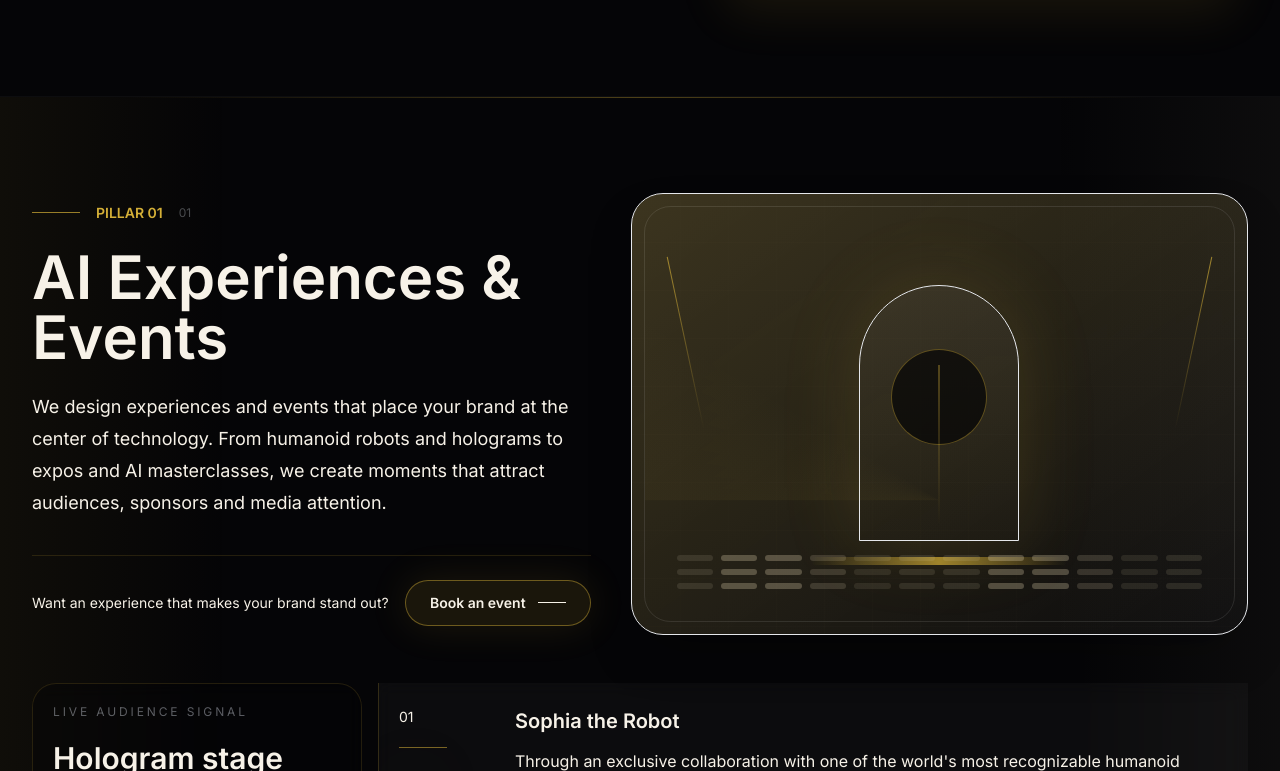
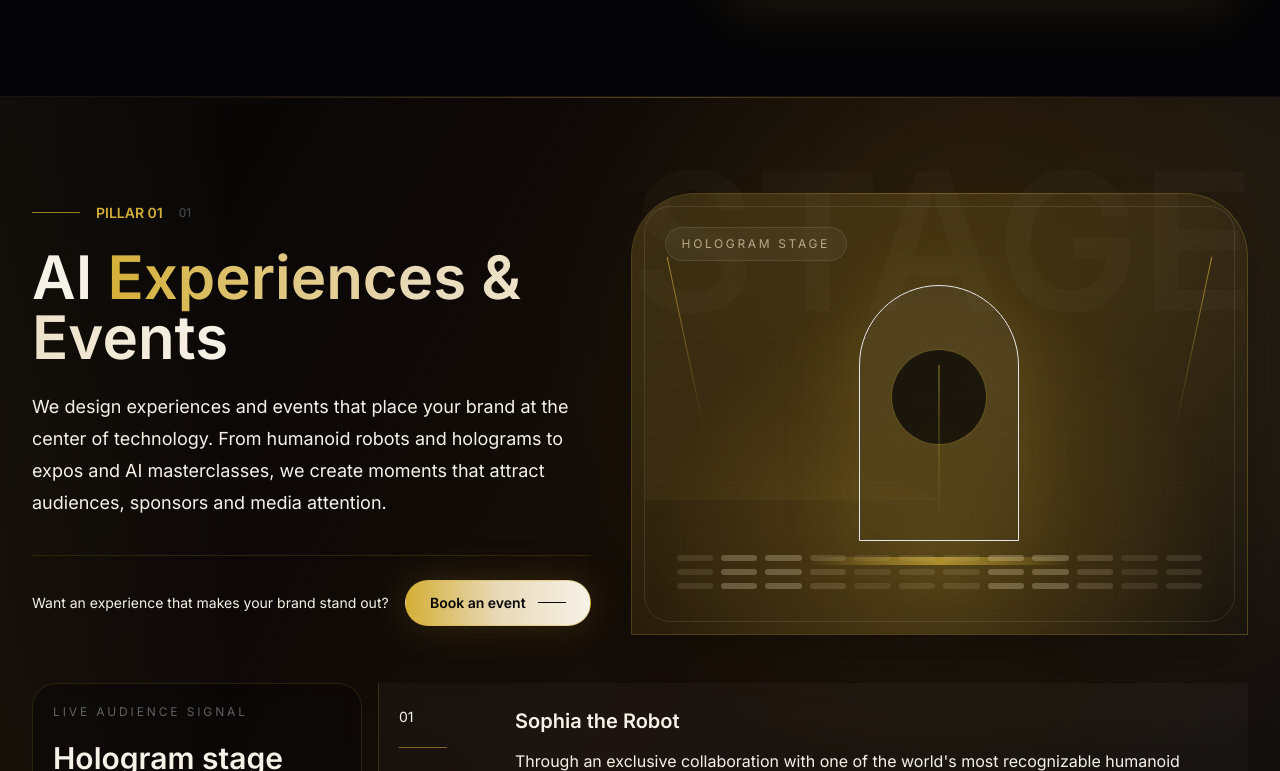
Before and after one commit to NickKotoulas/victorious-network-website, a Next.js app: page / in a window 1280 px wide. Shown: the part 2109-2880 px from the top of the page. Built offline with nearby package versions, Linux system fonts and the light colour scheme.

Commit message:
Differentiate pillar visual systems

```diff
--- a/src/components/sections/PillarExperienceSection.tsx
+++ b/src/components/sections/PillarExperienceSection.tsx
@@ -3,6 +3,7 @@
 import { motion } from "framer-motion";
 import { SectionReveal } from "@/components/ui/SectionReveal";
 import type { pillars } from "@/content/home";
+import type { ReactNode } from "react";
 
 type Pillar = (typeof pillars)[number];
 type VisualType = Pillar["visualType"];
@@ -48,6 +49,54 @@ const visualTone: Record<VisualType, string> = {
     "from-champagne/14 via-gold/12 to-transparent shadow-[0_0_6rem_rgba(212,175,55,0.1)]",
 };
 
+const visualSkins: Record<
+  VisualType,
+  {
+    ghost: string;
+    accent: string;
+    section: string;
+    frame: string;
+    titleAccent: string;
+  }
+> = {
+  experiences: {
+    ghost: "STAGE",
+    accent: "from-gold via-champagne to-paper",
+    section:
+      "bg-[radial-gradient(circle_at_78%_22%,rgba(212,175,55,0.16),transparent_28rem),linear-gradient(120deg,rgba(5,5,7,0.98),rgba(31,18,8,0.68),rgba(5,5,7,0.94))]",
+    frame:
+      "rounded-t-[4rem] border-gold/30 bg-[radial-gradient(circle_at_50%_86%,rgba(212,175,55,0.22),transparent_18rem)]",
+    titleAccent: "Experiences & Events",
+  },
+  media: {
+    ghost: "MEDIA",
+    accent: "from-platinum via-paper to-gold",
+    section:
+      "bg-[radial-gradient(circle_at_20%_18%,rgba(200,205,212,0.12),transparent_24rem),linear-gradient(120deg,rgba(5,5,7,0.96),rgba(20,24,31,0.86),rgba(5,5,7,0.96))]",
+    frame:
+      "rounded-[1.2rem] border-platinum/20 bg-[linear-gradient(135deg,rgba(200,205,212,0.08),rgba(212,175,55,0.05))]",
+    titleAccent: "Media",
+  },
+  innovation: {
+    ghost: "ROBOTICS",
+    accent: "from-gold via-paper to-platinum",
+    section:
+      "bg-[radial-gradient(circle_at_70%_20%,rgba(9,20,38,0.9),transparent_28rem),linear-gradient(135deg,rgba(3,7,17,0.98),rgba(9,20,38,0.72),rgba(5,5,7,0.96))]",
+    frame:
+      "rounded-[2.5rem] border-gold/20 bg-[radial-gradient(circle_at_50%_40%,rgba(9,20,38,0.95),rgba(5,5,7,0.58))]",
+    titleAccent: "Robotics",
+  },
+  commercial: {
+    ghost: "MARKET",
+    accent: "from-champagne via-gold to-paper",
+    section:
+      "bg-[radial-gradient(circle_at_18%_18%,rgba(232,217,183,0.12),transparent_22rem),linear-gradient(120deg,rgba(5,5,7,0.96),rgba(24,22,18,0.82),rgba(5,5,7,0.96))]",
+    frame:
+      "rounded-[0.9rem] border-champagne/22 bg-[linear-gradient(135deg,rgba(232,217,183,0.08),rgba(212,175,55,0.06))]",
+    titleAccent: "Services",
+  },
+};
+
 export function PillarExperienceSection({
   pillar,
   index,
@@ -61,10 +110,13 @@ export function PillarExperienceSection({
   return (
     <section
       id={pillar.id}
-      className="relative overflow-hidden border-y border-white/[0.035] px-5 py-24 sm:px-6 lg:px-8"
+      className={`relative overflow-hidden border-y border-white/[0.035] px-5 py-24 sm:px-6 lg:px-8 ${visualSkins[pillar.visualType].section}`}
     >
       <div className="pointer-events-none absolute inset-0 bg-[linear-gradient(90deg,rgba(212,175,55,0.055),transparent_18%,transparent_82%,rgba(232,217,183,0.04))]" />
       <div className="pointer-events-none absolute left-1/2 top-0 h-px w-[min(72rem,80vw)] -translate-x-1/2 bg-gradient-to-r from-transparent via-gold/35 to-transparent" />
+      <div className="pointer-events-none absolute right-6 top-12 hidden w-[min(42rem,68vw)] overflow-hidden text-right text-[9rem] font-semibold leading-none text-white/[0.025] lg:block xl:text-[12rem]">
+        {visualSkins[pillar.visualType].ghost}
+      </div>
 
       <div
         className={`relative mx-auto grid max-w-7xl gap-10 lg:grid-cols-[0.95fr_1.05fr] lg:items-center ${
@@ -81,20 +133,25 @@ export function PillarExperienceSection({
             </p>
             <span className="text-xs text-platinum/35">{sectionNumber}</span>
           </div>
-          <h2 className="max-w-3xl text-4xl font-semibold leading-tight text-paper sm:text-6xl">
-            {pillar.title}
-          </h2>
+          <PillarHeading pillar={pillar} />
           <p className="mt-6 max-w-3xl text-lg leading-8 text-platinum/72">
             {pillar.intro}
           </p>
-          <MicroCTA prompt={pillar.cta.prompt} label={pillar.cta.label} />
+          <MicroCTA
+            prompt={pillar.cta.prompt}
+            label={pillar.cta.label}
+            visualType={pillar.visualType}
+          />
         </SectionReveal>
 
         <SectionReveal
           delay={0.1}
           className={reversed ? "lg:col-start-1 lg:row-start-1" : ""}
         >
-          <SectionVisualFrame visualType={pillar.visualType}>
+          <SectionVisualFrame
+            visualType={pillar.visualType}
+            label={visualCopy[pillar.visualType].metric}
+          >
             <PillarVisual visualType={pillar.visualType} />
           </SectionVisualFrame>
         </SectionReveal>
@@ -133,13 +190,38 @@ export function PillarExperienceSection({
   );
 }
 
-function MicroCTA({ prompt, label }: { prompt: string; label: string }) {
+function PillarHeading({ pillar }: { pillar: Pillar }) {
+  const accent = visualSkins[pillar.visualType].titleAccent;
+  const [before, after] = pillar.title.split(accent);
+
+  return (
+    <h2 className="max-w-3xl text-4xl font-semibold leading-[0.98] text-paper sm:text-6xl">
+      {before}
+      <span
+        className={`bg-gradient-to-r ${visualSkins[pillar.visualType].accent} bg-clip-text text-transparent`}
+      >
+        {accent}
+      </span>
+      {after}
+    </h2>
+  );
+}
+
+function MicroCTA({
+  prompt,
+  label,
+  visualType,
+}: {
+  prompt: string;
+  label: string;
+  visualType: VisualType;
+}) {
   return (
     <div className="mt-9 flex flex-col gap-4 border-t border-gold/15 pt-6 sm:flex-row sm:items-center sm:justify-between">
       <p className="max-w-md text-sm leading-6 text-platinum/68">{prompt}</p>
       <a
         href="#contact"
-        className="inline-flex w-fit items-center gap-3 rounded-full border border-gold/45 bg-gold/10 px-6 py-3 text-sm font-semibold text-paper shadow-[0_0_2.5rem_rgba(212,175,55,0.12)] transition hover:bg-gold hover:text-ink"
+        className={`inline-flex w-fit items-center gap-3 rounded-full border border-gold/45 bg-gradient-to-r ${visualSkins[visualType].accent} px-6 py-3 text-sm font-semibold text-ink shadow-[0_0_2.5rem_rgba(212,175,55,0.18)] transition hover:scale-[1.02]`}
       >
         {label}
         <span aria-hidden="true" className="h-px w-7 bg-current" />
@@ -187,15 +269,20 @@ function ServiceNarrativeItem({
 function SectionVisualFrame({
   children,
   visualType,
+  label,
 }: {
-  children: React.ReactNode;
+  children: ReactNode;
   visualType: VisualType;
+  label: string;
 }) {
   return (
-    <div className="relative overflow-hidden rounded-[2rem] border border-gold/18 bg-[linear-gradient(145deg,rgba(255,255,255,0.075),rgba(255,255,255,0.025))] p-3 shadow-2xl shadow-black/35">
+    <div className={`relative overflow-hidden border bg-[linear-gradient(145deg,rgba(255,255,255,0.075),rgba(255,255,255,0.025))] p-3 shadow-2xl shadow-black/35 ${visualSkins[visualType].frame}`}>
       <div className={`absolute inset-0 bg-gradient-to-br ${visualTone[visualType]}`} />
       <div className="absolute inset-0 bg-[linear-gradient(rgba(232,217,183,0.035)_1px,transparent_1px),linear-gradient(90deg,rgba(232,217,183,0.026)_1px,transparent_1px)] bg-[size:48px_48px] opacity-40" />
       <div className="relative min-h-[26rem] overflow-hidden rounded-[1.65rem] border border-white/10 bg-ink/68">
+        <div className="absolute left-5 top-5 z-10 rounded-full border border-white/10 bg-white/[0.04] px-4 py-2 text-xs uppercase tracking-[0.22em] text-champagne/70 backdrop-blur">
+          {label}
+        </div>
         {children}
       </div>
     </div>
```
